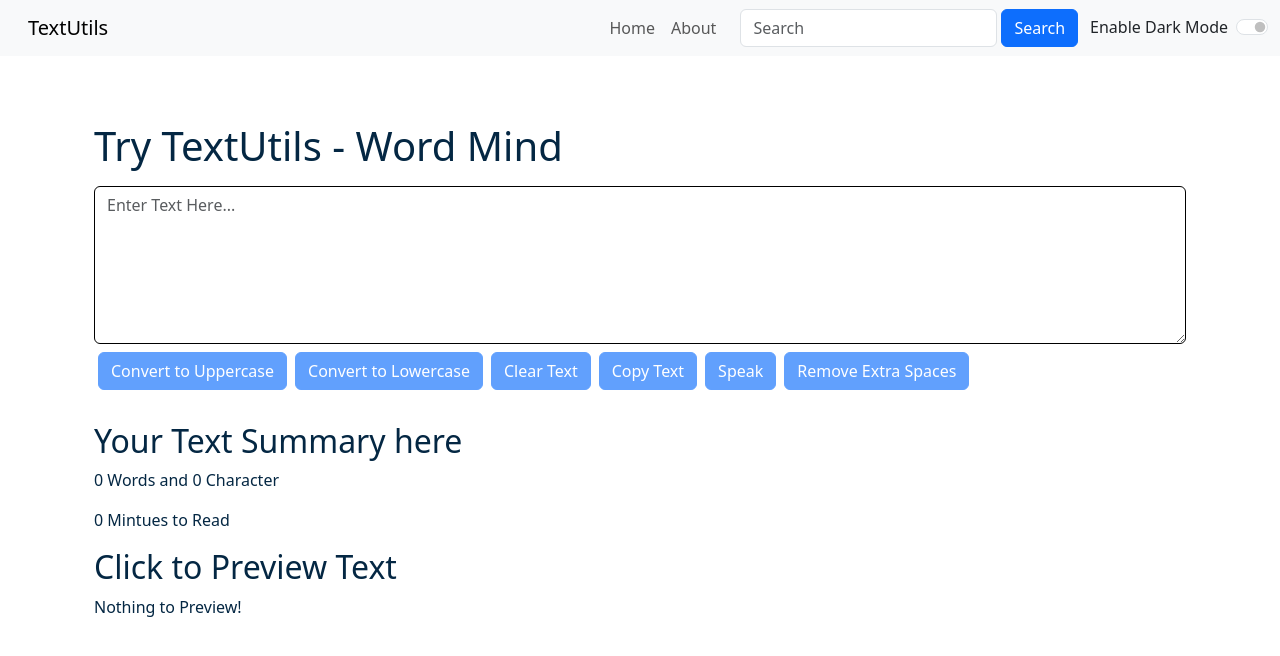
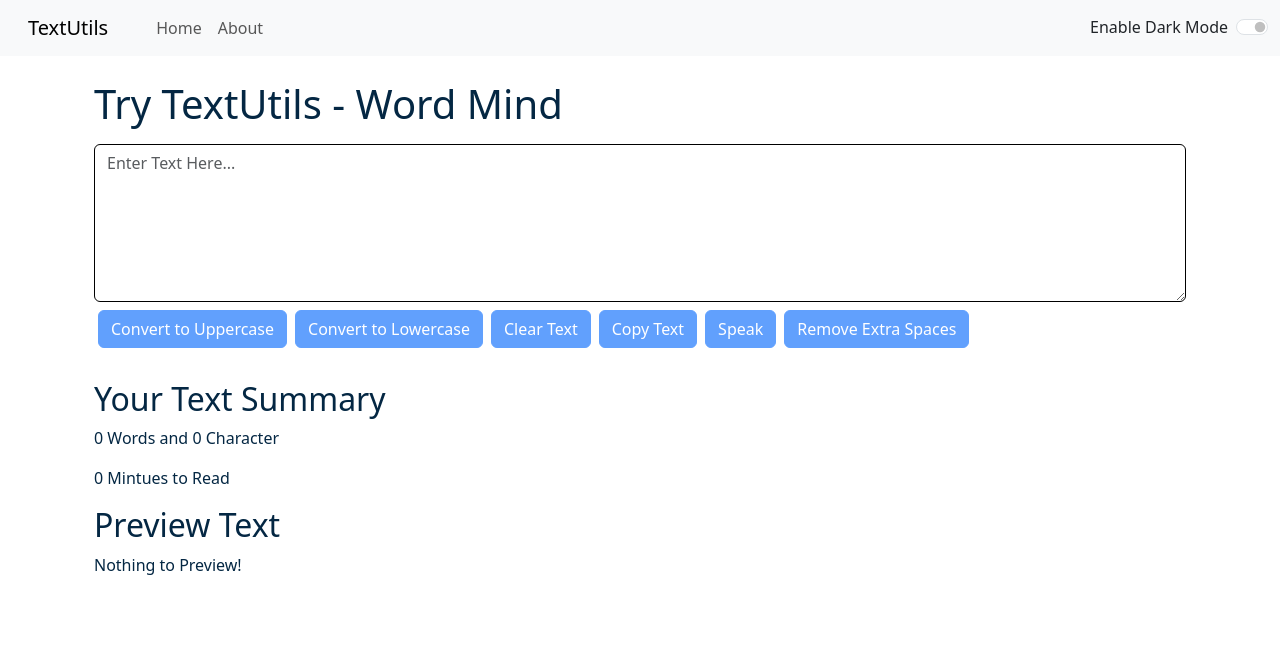
Before and after one commit to huzaifajavid07/Textutils-app, a React (Create React App) app: page /#/home in a window 1280 px wide. Shown: the top 656 px of the page. Built offline with nearby package versions, Linux system fonts and the light colour scheme.

Commit message:
Final App

```diff
--- a/src/components/Alert.js
+++ b/src/components/Alert.js
@@ -6,16 +6,22 @@ function Alert(props) {
     return lower.charAt(0).toUpperCase() + lower.slice(1);
   };
   return (
-    <div style={{ height: "50px" }}>
+    <div className="container d-flex justify-content-center my-2">
   {props.alert && (
     <div
-          className={`alert alert-${props.alert.type} alert-dismissible fade show w-50 mx-auto`}
+      className={`alert alert-${props.alert.type} alert-dismissible fade show w-100 w-md-75 w-lg-50 text-center`}
       role="alert"
+      style={{
+        fontSize: '1rem',
+        padding: '10px 20px',
+        maxWidth: '400px'
+      }}
     >
-          <strong>{capitalize(props.alert.type)}</strong>: {props.alert.msg}
+      <strong>{capitalize(props.alert.type)}:</strong> {props.alert.msg}
     </div>
   )}
 </div>
+
   );
 }
 
--- a/src/components/Nav.js
+++ b/src/components/Nav.js
@@ -18,7 +18,7 @@ export default function Navbar(props) {
           <span className="navbar-toggler-icon"></span>
         </button>
         <div className="collapse navbar-collapse" id="navbarSupportedContent">
-          <ul className="navbar-nav me-auto mb-2 mb-lg-0">
+          <ul className="navbar-nav ms-auto mb-2 mb-lg-0">
             <li className="nav-item">
               <Link className="nav-link" to="/home">Home</Link>
               </li>
@@ -26,10 +26,7 @@ export default function Navbar(props) {
                <Link className="nav-link" to="/about">{props.aboutText}</Link>
             </li>
           </ul>
-          <form className="d-flex mx-2" role="search">
-            <input className="form-control me-2" type="search" placeholder="Search" aria-label="Search" />
-            <button className="btn btn-primary mx-1" type="submit">Search</button>
-          </form>
+
           <div className={`form-check form-switch text-${props.mode === 'light' ? 'dark' : 'light'}`}>
   <input
     onChange={props.toggleMode}
--- a/src/components/TextForm.js
+++ b/src/components/TextForm.js
@@ -56,6 +56,7 @@ export default function TextForm(props) {
   const wordCount = text.trim() === "" ? 0 : text.trim().split(/\s+/).length;
   return (
     <>
+
       <div
         className="container"
         style={{ color: props.mode === "dark" ? "white" : "#042743" }}
@@ -125,7 +126,7 @@ export default function TextForm(props) {
         className="container my-4"
         style={{ color: props.mode === "dark" ? "white" : "#042743" }}
       >
-        <h2>Your Text Summary here</h2>
+        <h2>Your Text Summary</h2>
         <p>
           {wordCount} Words and {text.replace(/\s/g, "").length} Character
         </p>
@@ -136,7 +137,7 @@ export default function TextForm(props) {
             }).length}{" "}
           Mintues to Read
         </p>
-        <h2>Click to Preview Text</h2>
+        <h2>Preview Text</h2>
         <p>
           {text.length > 0
             ? text
```
Lines whose indentation alone changed are shown as unchanged.
